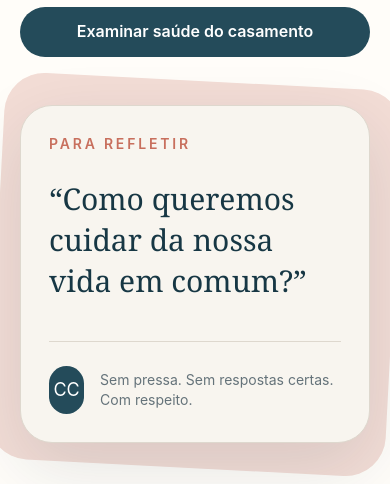
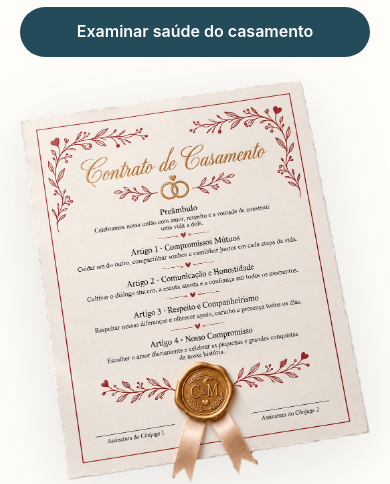
Before and after one commit to Rhemarketing/site_contrato_casamento, a Next.js app: page / in a window 390 px wide. Shown: the part 364-848 px from the top of the page. Built offline with nearby package versions, Linux system fonts and the light colour scheme; no server answers.

Commit message:
feat(home): substitui card da hero pela imagem do contrato com ajuste responsivo

```diff
--- a/package.json
+++ b/package.json
@@ -11,6 +11,7 @@
   },
   "scripts": {
     "dev": "next dev",
+    "dev:3001": "next dev -p 3001",
     "prebuild": "prisma generate",
     "build": "next build",
     "start": "next start",
--- a/src/app/page.tsx
+++ b/src/app/page.tsx
@@ -1,3 +1,4 @@
+import Image from "next/image";
 import Link from "next/link";
 import { Card } from "@/components/ui/card";
 import { PageContainer } from "@/components/ui/page-container";
@@ -39,17 +40,16 @@ export default function HomePage() {
             </div>
           </div>
 
-          <div className="relative mx-auto w-full max-w-md" aria-hidden="true">
-            <div className="absolute -inset-6 rotate-3 rounded-[2.5rem] bg-accent-soft" />
-            <div className="relative rounded-[2rem] border border-line bg-background p-7 shadow-[0_24px_70px_rgba(25,45,56,0.12)] sm:p-9">
-              <p className="text-sm font-semibold uppercase tracking-[0.2em] text-accent">Para refletir</p>
-              <p className="mt-6 font-serif text-3xl leading-snug text-brand-strong">“Como queremos cuidar da nossa vida em comum?”</p>
-              <div className="mt-10 h-px bg-line" />
-              <div className="mt-6 flex items-center gap-4">
-                <span className="grid size-12 place-items-center rounded-full bg-brand text-lg text-white">CC</span>
-                <p className="text-sm text-muted">Sem pressa. Sem respostas certas. Com respeito.</p>
-              </div>
-            </div>
+          <div className="relative mx-auto flex w-full max-w-sm justify-center sm:max-w-md lg:max-w-none">
+            <Image
+              src="/images/contrato-hero.png"
+              alt="Exemplo do Contrato de Casamento"
+              width={1046}
+              height={1205}
+              priority
+              className="-mb-[50px] -mt-[25px] h-auto w-full max-w-[360px] drop-shadow-[0_16px_36px_rgba(25,45,56,0.12)] sm:mb-0 sm:mt-0 sm:max-w-[420px] lg:-mb-[70px] lg:-mt-[75px] lg:max-w-full"
+              sizes="(max-width: 640px) 360px, (max-width: 1024px) 420px, 500px"
+            />
           </div>
         </PageContainer>
       </section>
```
Also changed, not shown: public/images/contrato-hero.png (added).
